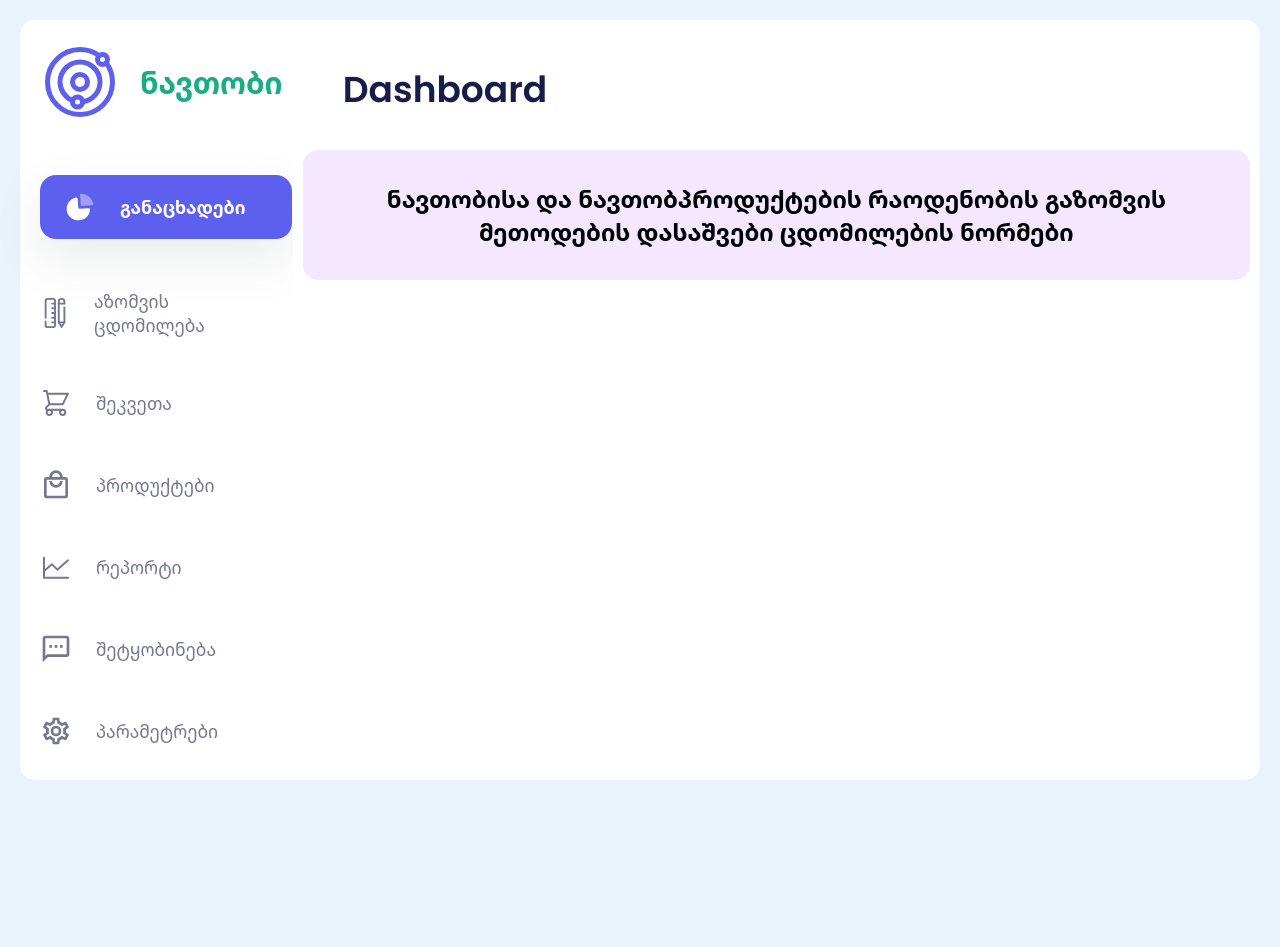
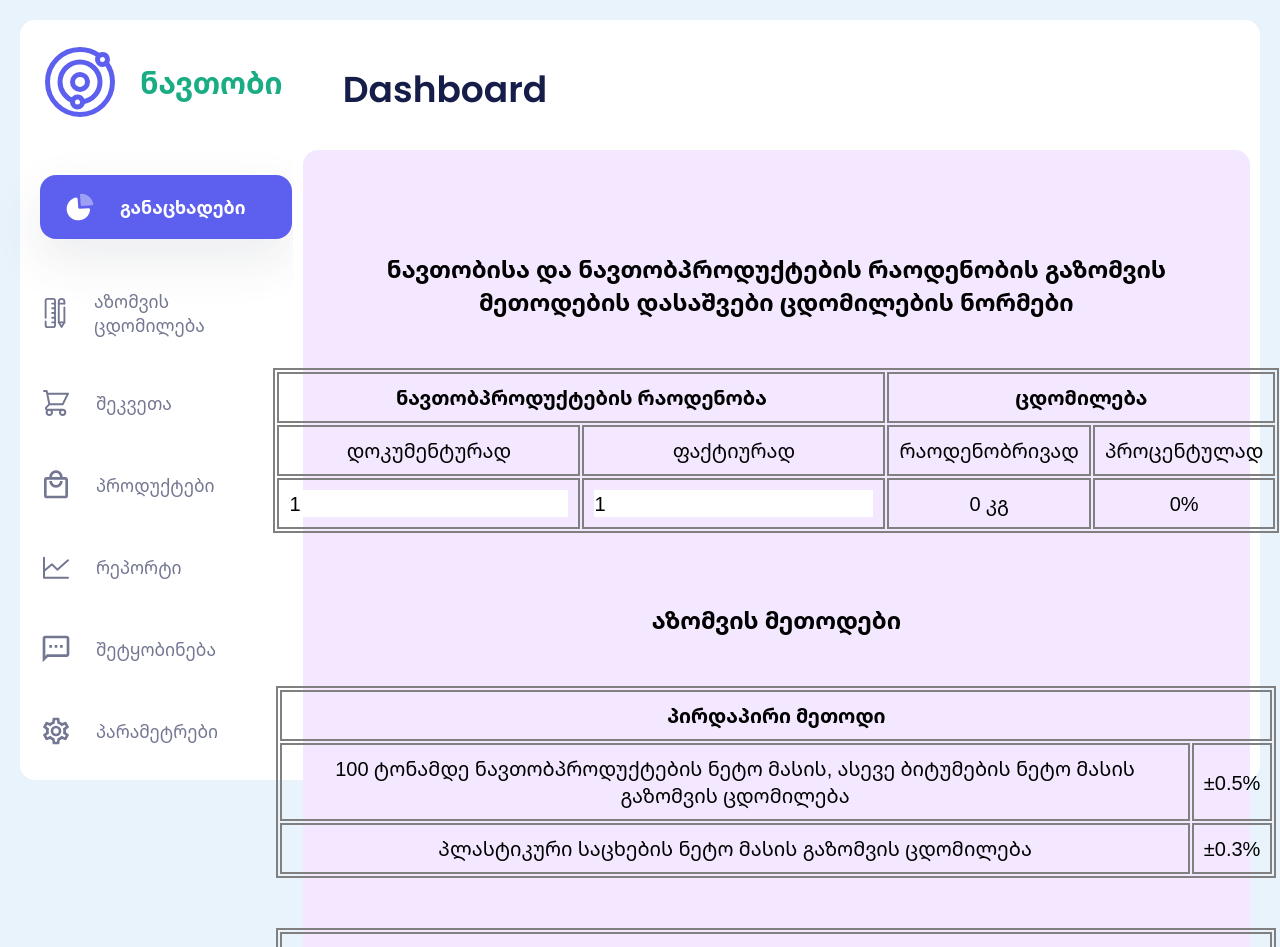
Before and after one commit to irakli85/Oil-Dashboard, a React (Vite) app: page / in a window 1280 px wide. Shown: the top 947 px of the page. Before the commit the page ends 800 px from the top, so only its background shows below. Built offline with nearby package versions, Linux system fonts and the light colour scheme.

Commit message:
first commit

```diff
--- a/src/components/Measurment.jsx
+++ b/src/components/Measurment.jsx
@@ -1,11 +1,64 @@
-import React from 'react'
+import React, { useState } from 'react'
 import styled from 'styled-components'
 
 
 const Measurment = () => {
+
+  const [docNum, setDocNum] = useState(1)
+  const [realNum, setRealNum] = useState(1)
+
+  let difference = docNum-realNum
+  let percentage = ((docNum-realNum)/docNum) * 100
   return (
     <Container>
         <H2>ნავთობისა და ნავთობპროდუქტების რაოდენობის გაზომვის მეთოდების დასაშვები ცდომილების ნორმები</H2>
+        <Table>
+          <Tr>
+            <Th colSpan={2}>ნავთობპროდუქტების რაოდენობა</Th>
+            <Th colSpan={2}>ცდომილება</Th>
+          </Tr>
+          <Tr>
+            <Td>დოკუმენტურად</Td>
+            <Td>ფაქტიურად</Td>
+            <Td>რაოდენობრივად</Td>
+            <Td>პროცენტულად</Td>
+          </Tr>
+          <Tr>
+            <Td>
+              <Input type='number' onChange={(e) => setDocNum(e.target.value)} value={docNum}/>
+            </Td>
+            <Td>
+              <Input type='number' onChange={(e) => setRealNum(e.target.value)} value={realNum}/>
+            </Td>
+            <Td>{difference + ' კგ'} </Td>
+            <Td>{percentage + '%'}</Td>
+          </Tr>
+        </Table>
+        <H2>აზომვის მეთოდები</H2>
+        <Table>
+          <Tr>
+            <Th colSpan={2}>პირდაპირი მეთოდი</Th>
+          </Tr>
+          <Tr>
+            <Td>100 ტონამდე ნავთობპროდუქტების ნეტო მასის, ასევე ბიტუმების ნეტო მასის გაზომვის ცდომილება</Td>
+            <Td>&#xb1;0.5%</Td>
+          </Tr>
+          <Tr>
+            <Td>პლასტიკური საცხების ნეტო მასის გაზომვის ცდომილება</Td>
+            <Td>&#xb1;0.3%</Td>
+          </Tr>
+        </Table>
+        <Table>
+          <Tr>
+            <Th colSpan={3}>არაპირდაპირი მეთოდი</Th>
+          </Tr>
+          <Tr>
+            <Td>დინამიური მეთოდი</Td>
+            <Td>პლასტიკური საცხების ნეტო მასის გაზომვის ცდომილება</Td>
+            <Td>&#xb1;0.3%</Td>
+          </Tr>
+        </Table>
+
     </Container>
   )
 }
@@ -14,15 +67,46 @@ const Measurment = () => {
 
 const Container = styled.div`
     display: flex;
+    flex-direction: column;
     align-items: center;
     justify-content: center;
 `
 
 const H2 = styled.h2`
+  margin-top: 7rem;
   font-size: 2.4rem;
-  font-weight: 900;
-  width: 125rem;
+  font-weight: 800;
+  max-width: 125rem;
   text-align: center;
+  /* color: #1aac83; */
+`
+
+const Table = styled.table`
+  min-width: 100rem;
+  border: solid 2px gray;
+  margin-top: 5rem;
+`
+
+const Th = styled.th`
+  font-size: 2rem;
+  border: solid 2px gray;
+  text-align: center;
+  padding: 1rem;
+`
+
+const Td = styled.td`
+  font-size: 2rem;
+  border: solid 2px gray;
+  text-align: center;
+  padding: 1rem;
+`
+
+const Tr = styled.tr`
+  border: solid 2px gray;
+`
+
+const Input = styled.input`
+  font-size: 2rem;
 `
 
 export default Measurment
--- a/src/styledComponents/StyledComponents.jsx
+++ b/src/styledComponents/StyledComponents.jsx
@@ -34,7 +34,7 @@ export const Psty = styled.p`
     font-size: 3rem;
     font-style: normal;
     font-weight: 600;
-    line-height: 150%; /* 45px */
+    line-height: 150%;
     padding: 2rem;
 `
 
```
